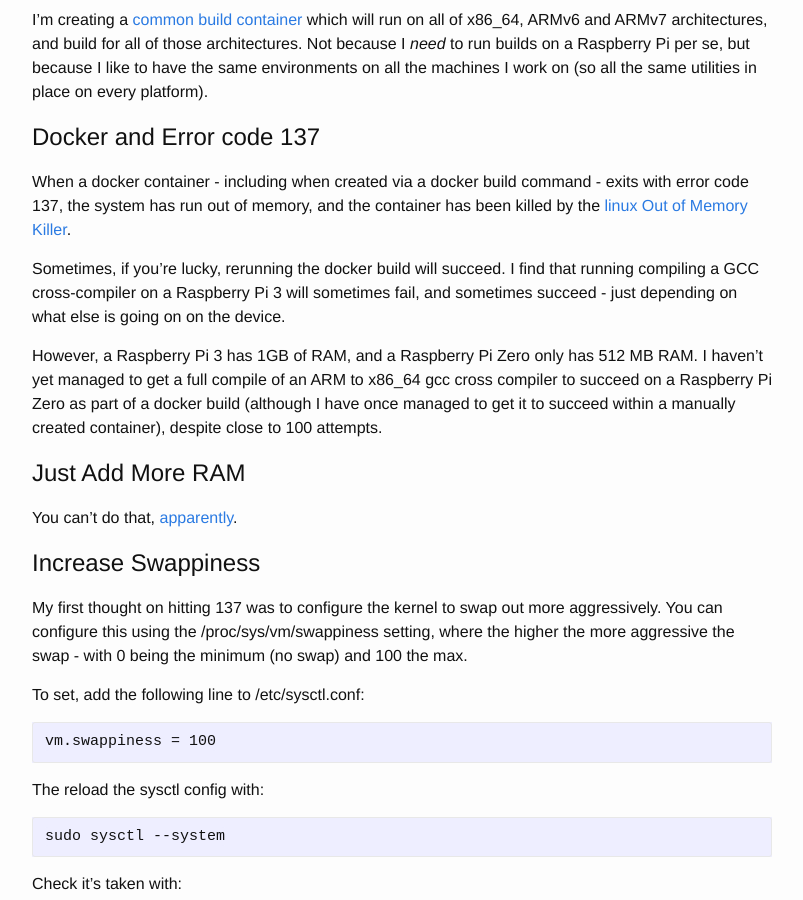
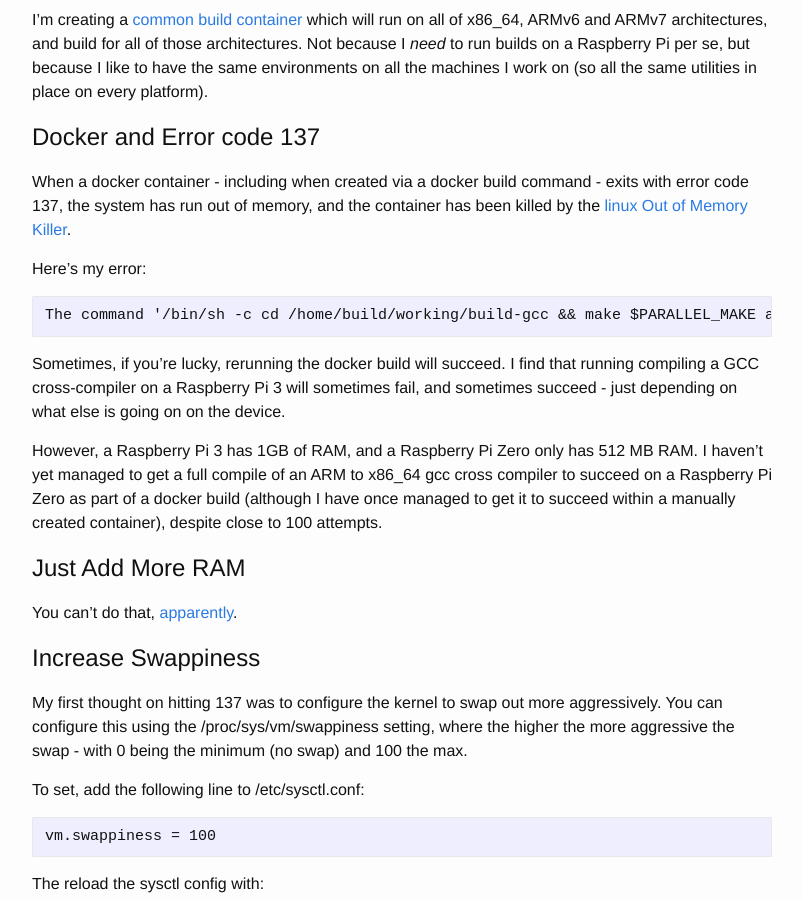
Before and after one commit to piersfinlayson/piersfinlayson.github.io, a Jekyll site: the page built from _posts/2019-01-02-more-ram-on-a-pi.markdown, in a window 1280 px wide and 900 px high, scrolled down 381 px. Shown: the whole window, without its empty margins (238-1041 px from the left). Built offline with Jekyll 4.4.1, drawn with Linux system fonts in a browser that asks for light colours; comment, search, counter and statistics services are not loaded.

Commit message:
add actual error code

````diff
--- a/_posts/2019-01-02-more-ram-on-a-pi.markdown
+++ b/_posts/2019-01-02-more-ram-on-a-pi.markdown
@@ -16,6 +16,12 @@ I'm creating a [common build container]({% post_url 2018-12-16-rust-compilation-
 # Docker and Error code 137
 
 When a docker container -  including when created via a docker build command - exits with error code 137, the system has run out of memory, and the container has been killed by the [linux Out of Memory Killer](https://www.kernel.org/doc/gorman/html/understand/understand016.html).
+
+Here's my error:
+
+```
+The command '/bin/sh -c cd /home/build/working/build-gcc && make $PARALLEL_MAKE all-gcc' returned a non-zero code: 137
+```
 
 Sometimes, if you're lucky, rerunning the docker build will succeed.  I find that running compiling a GCC cross-compiler on a Raspberry Pi 3 will sometimes fail, and sometimes succeed - just depending on what else is going on on the device.
 
````
